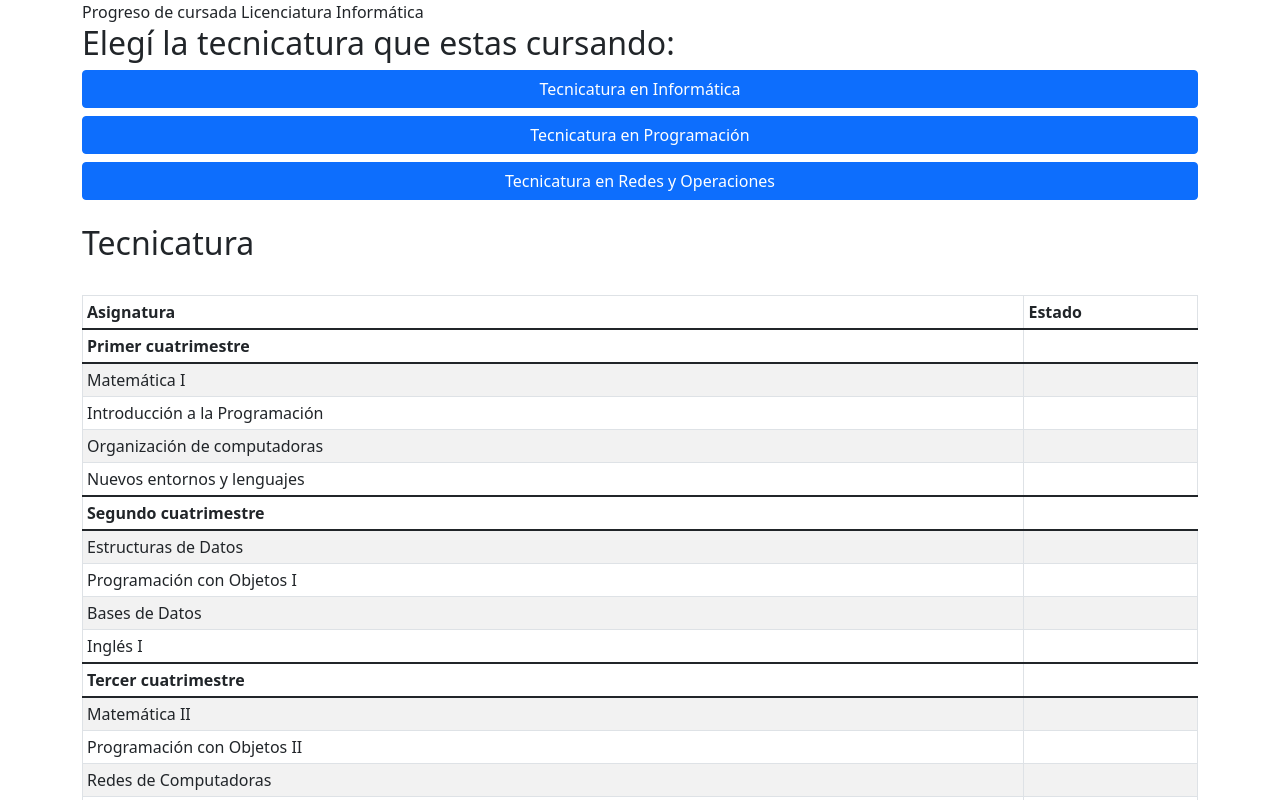
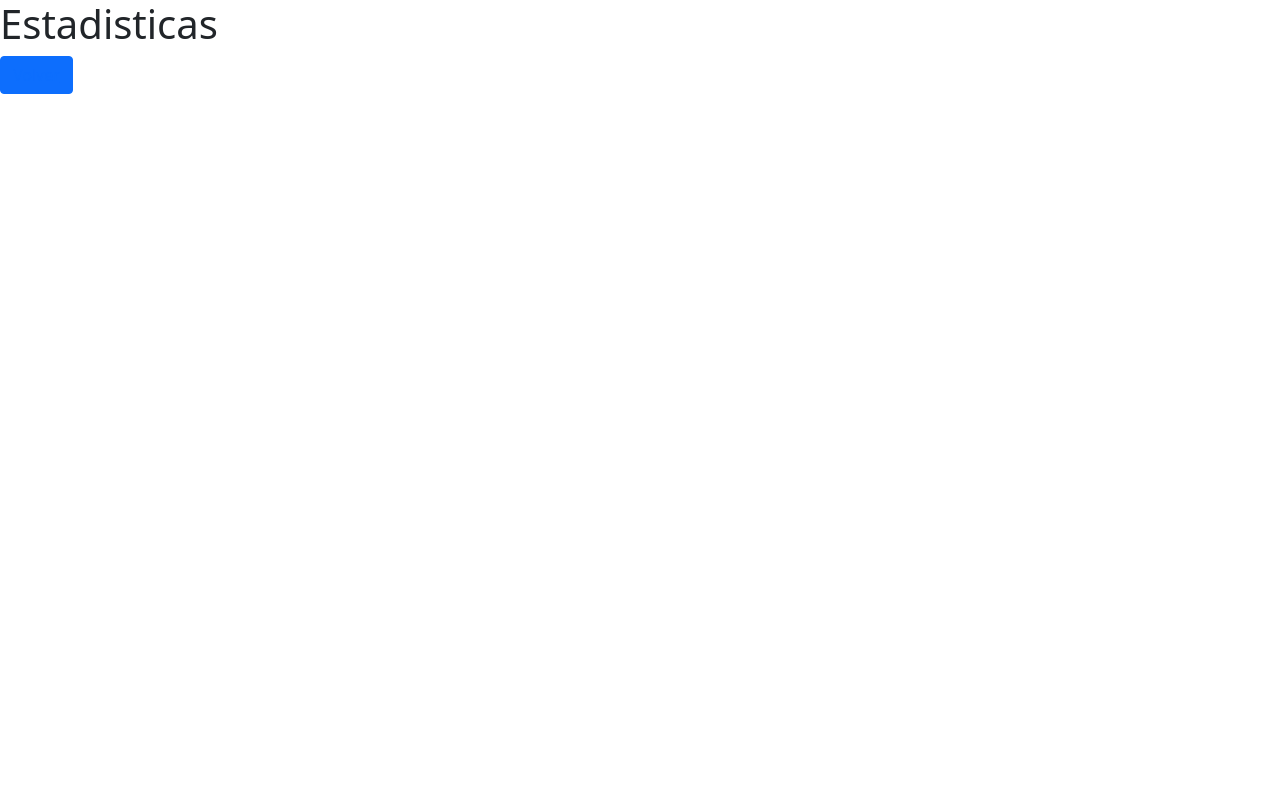
Before and after one commit to fernandobouchet/ProgresoLicenciaturaInformatica, a React (Create React App) app: page /estadisticas in a window 1280 px wide. Shown: the top 800 px of the page. Built offline with nearby package versions, Linux system fonts and the light colour scheme; the HTML template or start-up script is replaced by a standard one.

Commit message:
Added basic routes and link buttons

```diff
--- a/src/App.js
+++ b/src/App.js
@@ -1,7 +1,31 @@
+import { Route, Routes } from 'react-router-dom';
+import Home from './components/Home';
 import Main from './components/Main';
+import Statistic from './components/Statistic';
+import { useState } from 'react';
 
 function App() {
-  return <Main />;
+  const [tecnicatura, setTecnicatura] = useState(null);
+
+  function changeCareer(tecnicatura) {
+    setTecnicatura(tecnicatura);
+  }
+
+  return (
+    <Routes>
+      <Route
+        path="/"
+        element={
+          <Home
+            changeCareer={(career) => changeCareer(career)}
+            career={tecnicatura}
+          />
+        }
+      />
+      <Route path="main" element={<Main career={tecnicatura} />} />
+      <Route path="estadisticas" element={<Statistic />} />
+    </Routes>
+  );
 }
 
 export default App;
--- /dev/null
+++ b/src/components/Home.js
@@ -0,0 +1,37 @@
+import { Container, Button } from 'react-bootstrap';
+import { Link } from 'react-router-dom';
+import { MateriasTecnicaturaInformatica } from '../Utils/TecnicaturaInformatica';
+import { MateriasTecnicaturaProgramacion } from '../Utils/TecnicaturaProgramacion';
+import { MateriasTecnicaturaRedes } from '../Utils/TecnicaturaRedes';
+
+const Home = (props) => {
+  const { changeCareer, career } = props;
+
+  return (
+    <Container>
+      <header>
+        <h1>Progreso de cursada Licenciatura Informática</h1>
+      </header>
+      <h2>Elegí la tecnicatura que estas cursando:</h2>
+      <div className="d-grid gap-2">
+        <Button onClick={() => changeCareer(MateriasTecnicaturaInformatica)}>
+          Tecnicatura en Informática
+        </Button>
+        <Button onClick={() => changeCareer(MateriasTecnicaturaProgramacion)}>
+          Tecnicatura en Programación
+        </Button>
+        <Button onClick={() => changeCareer(MateriasTecnicaturaRedes)}>
+          Tecnicatura en Redes y Operaciones
+        </Button>
+      </div>
+      <br />
+      {career && (
+        <Button>
+          <Link to={'Main'}> Ir</Link>
+        </Button>
+      )}
+    </Container>
+  );
+};
+
+export default Home;
--- a/src/components/Main.js
+++ b/src/components/Main.js
@@ -1,34 +1,19 @@
-import Button from 'react-bootstrap/Button';
 import TablaMaterias from './Table';
-import { useState } from 'react';
-import { Container } from 'react-bootstrap';
-import { MateriasTecnicaturaInformatica } from '../Utils/TecnicaturaInformatica';
-import { MateriasTecnicaturaProgramacion } from '../Utils/TecnicaturaProgramacion';
-import { MateriasTecnicaturaRedes } from '../Utils/TecnicaturaRedes';
+import { Container, Button } from 'react-bootstrap';
+import { Link } from 'react-router-dom';
 
-const Main = () => {
-  const [tecnicatura, setTecnicatura] = useState(
-    MateriasTecnicaturaInformatica
-  );
+const Main = (props) => {
+  const { career } = props;
 
   return (
     <Container>
-      <header>Progreso de cursada Licenciatura Informática</header>
-      <h2>Elegí la tecnicatura que estas cursando:</h2>
-      <div className="d-grid gap-2">
-        <Button onClick={() => setTecnicatura(MateriasTecnicaturaInformatica)}>
-          Tecnicatura en Informática
+      <h2>Tecnicatura</h2> <br />
+      <TablaMaterias Materias={career} />
+      <div>
+        <Button>
+          <Link to={'/estadisticas'}>Ver estadisticas</Link>
         </Button>
-        <Button onClick={() => setTecnicatura(MateriasTecnicaturaProgramacion)}>
-          Tecnicatura en Programación
-        </Button>
-        <Button onClick={() => setTecnicatura(MateriasTecnicaturaRedes)}>
-          Tecnicatura en Redes y Operaciones
-        </Button>
-      </div>{' '}
-      <br />
-      <h2>Tecnicatura</h2> <br />
-      <TablaMaterias Materias={tecnicatura} />
+      </div>
     </Container>
   );
 };
--- /dev/null
+++ b/src/components/Statistic.js
@@ -0,0 +1,15 @@
+import { Button } from 'react-bootstrap';
+import { Link } from 'react-router-dom';
+
+const Statistic = () => {
+  return (
+    <div>
+      <h1>Estadisticas</h1>
+      <Button>
+        <Link to={'/Main'}>Volver</Link>
+      </Button>
+    </div>
+  );
+};
+
+export default Statistic;
--- a/src/index.js
+++ b/src/index.js
@@ -3,10 +3,13 @@ import React from 'react';
 import ReactDOM from 'react-dom/client';
 import './index.css';
 import App from './App';
+import { BrowserRouter } from 'react-router-dom';
 
 const root = ReactDOM.createRoot(document.getElementById('root'));
 root.render(
   <React.StrictMode>
-    <App />
+    <BrowserRouter>
+      <App />
+    </BrowserRouter>
   </React.StrictMode>
 );
```
